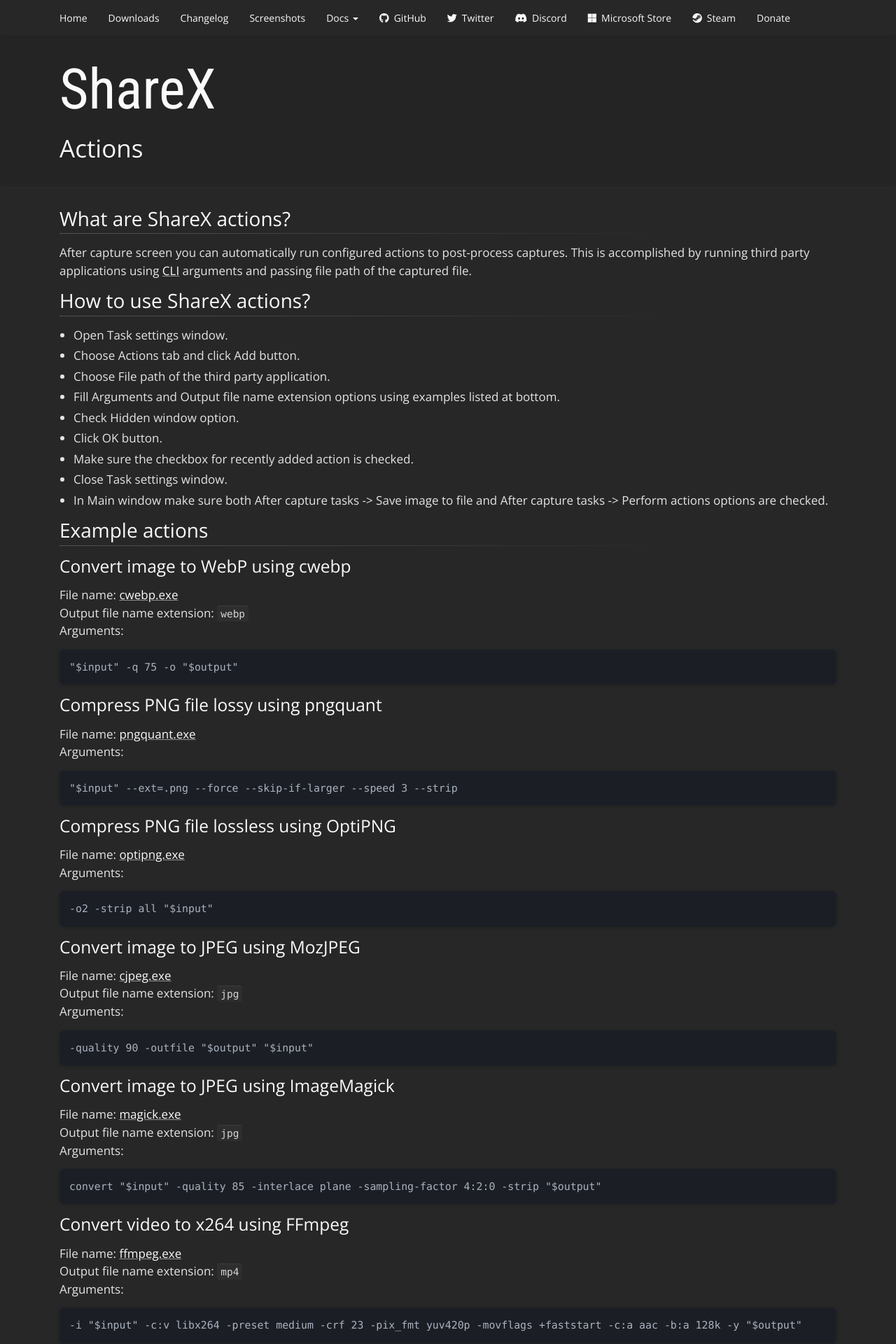
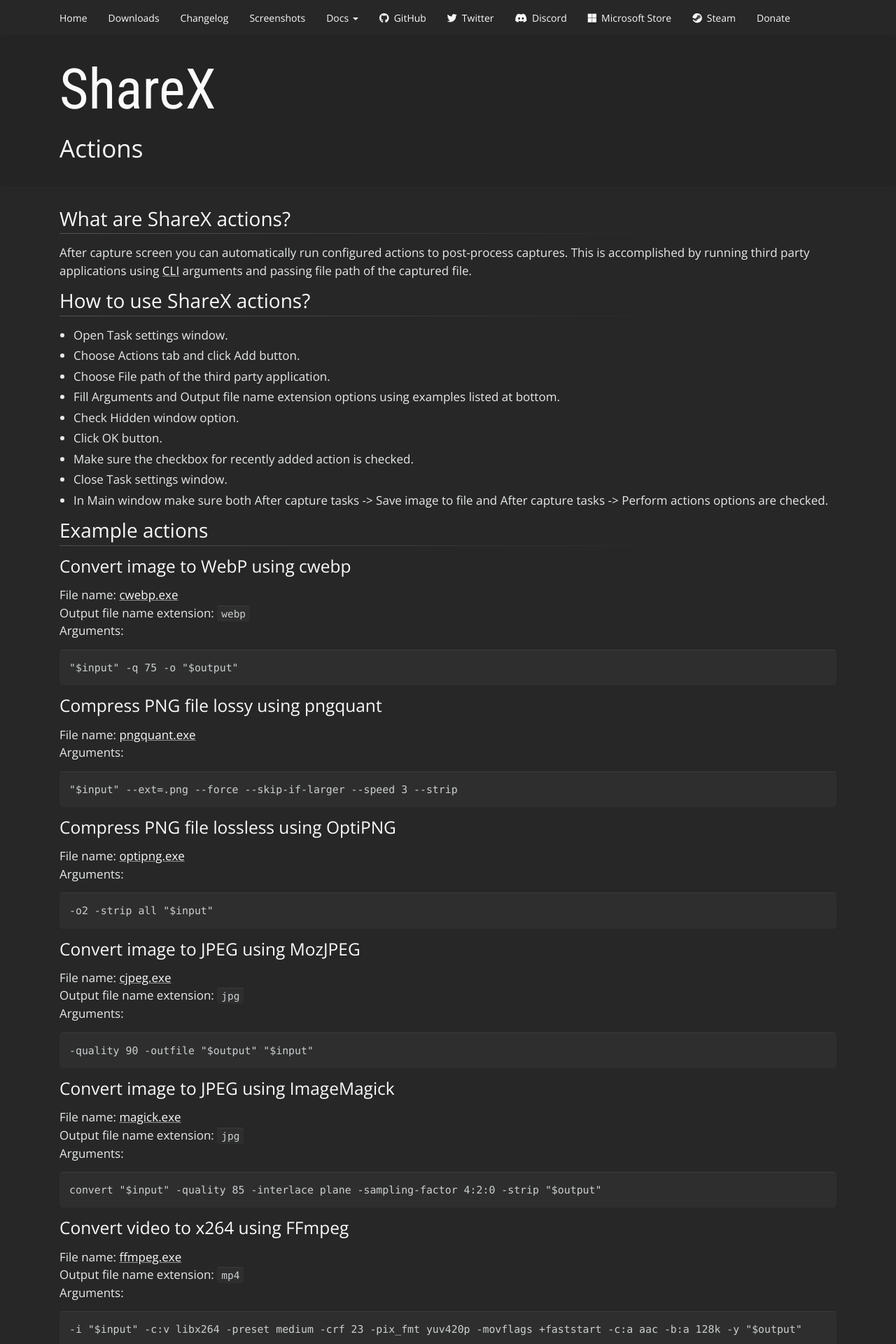
Before and after one commit to ShareX/sharex.github.io, a Jekyll site: the page built from actions/index.md, in a window 1280 px wide. Shown: the top 1920 px of the page at 70% size. Built offline with Jekyll 4.4.1, drawn with Linux system fonts in a browser that asks for light colours.

Commit message:
Update main.scss

```diff
--- a/css/main.scss
+++ b/css/main.scss
@@ -7,7 +7,7 @@
 $font: "Open Sans", sans-serif;
 $font-header: "Roboto Condensed", "Open Sans", sans-serif;
 $text-color: #fafafa;
-$text-color-2: #e7e9ea;
+$text-color-alt: #e7e9ea;
 $background: #242424;
 $background-border: #222222;
 $background-alt: #272727;
@@ -109,7 +109,6 @@
         a:hover,
         a:hover:focus {
             background-color: rgba(0, 0, 0, 0.1);
-            text-shadow: 0px 1px 1px rgba(0, 0, 0, 0.5), 0px 0px 25px rgba(255, 255, 255, 0.6);
         }
 
         a:focus {
@@ -232,12 +231,11 @@
         text-decoration: none;
 
         &:hover {
-            text-shadow: 0px 1px 2px rgba(0, 0, 0, 0.5), 0px 0px 20px rgba(255, 255, 255, 0.2);
+            text-shadow: 0px 0px 20px rgba(255, 255, 255, 0.1);
         }
     }
 
     p {
-        text-shadow: 0px 1px 1px rgba(0, 0, 0, 0.5);
         font-size: 35px;
         margin: 0px;
     }
@@ -263,7 +261,7 @@
 .container-features {
     padding-top: $container-padding;
     padding-bottom: $container-padding;
-    color: $text-color-2;
+    color: $text-color-alt;
     background: $background;
     border-top: 1px solid $background-border;
 
@@ -278,7 +276,7 @@
     }
 
     h3 a {
-        color: $text-color-2;
+        color: $text-color-alt;
         text-decoration: none;
     }
 
@@ -329,7 +327,7 @@
             .image-effect-author {
                 display: none;
                 font-weight: 300;
-                color: $text-color-2;
+                color: $text-color-alt;
             }
         }
     }
@@ -378,7 +376,7 @@
     padding-bottom: $container-padding-half;
     font-size: 16px;
     background: $background-alt;
-    color: $text-color-2;
+    color: $text-color-alt;
     border-bottom: 1px solid $background-border;
 
     p {
@@ -513,15 +511,20 @@
         }
 
         tr {
-            background: #252932;
+            background: $background;
         }
 
         tbody tr:nth-of-type(odd) {
-            background-color: #20242b;
+            background-color: $background-alt;
         }
 
-        &, table, th, td {
-            border: 1px solid #3d414a;
+        & {
+            border: 1px solid $background-border;
+        }
+
+        th, td {
+            border: none;
+            border-top: 1px solid $background-border;
         }
     }
 }
@@ -531,7 +534,7 @@
     padding-bottom: $container-padding-half;
 
     .thumbnail {
-        background-color: #1c2026;
+        background-color: $background-border;
         display: block;
         border: none;
         border-radius: 4px;
@@ -576,7 +579,7 @@
 }
 
 .markdown {
-    color: #e4e4e4;
+    color: $text-color-alt;
     font-size: 17px;
     font-weight: 300;
     padding-top: $container-padding;
@@ -613,7 +616,7 @@
         left: 0.5em;
         opacity: 0;
         font-size: 0.8em;
-        color: $text-color-2;
+        color: $text-color-alt;
         transition: opacity 0.2s ease-in-out 0.1s;
     }
 
@@ -655,19 +658,26 @@
         border-top: 1px solid transparent;
     }
 
-    pre {
+    .highlight {
         border-radius: 5px;
-        background-color: #1b1f25;
-        box-shadow: 0px 1px 5px rgba(0, 0, 0, 0.2);
+        color: darken($text-color-alt, 10%);
+        background-color: $background-highlight;
         border: none;
-        padding: 1rem;
+
+        pre {
+            padding: 1rem;
+        }
+    }
+
+    div.highlight {
+        border-top: 1px solid lighten($background-highlight, 5%);
     }
 
     code.highlighter-rouge {
-        padding: 3px 5px;
+        padding: 3px 6px;
         margin: 0px;
         font-size: 85%;
-        color: #d5d5d6;
+        color: darken($text-color-alt, 10%);
         background-color: $background-highlight;
         border-radius: 3px;
         border-top: 1px solid lighten($background-highlight, 5%);
```
